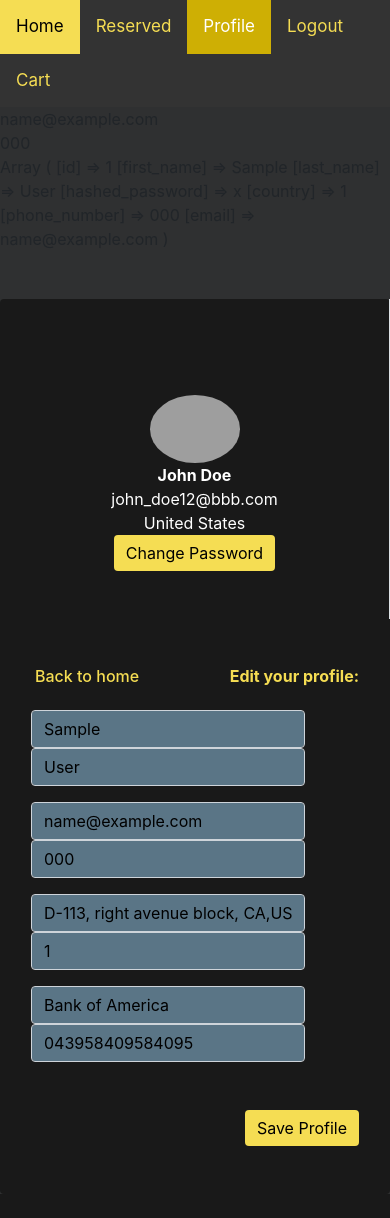
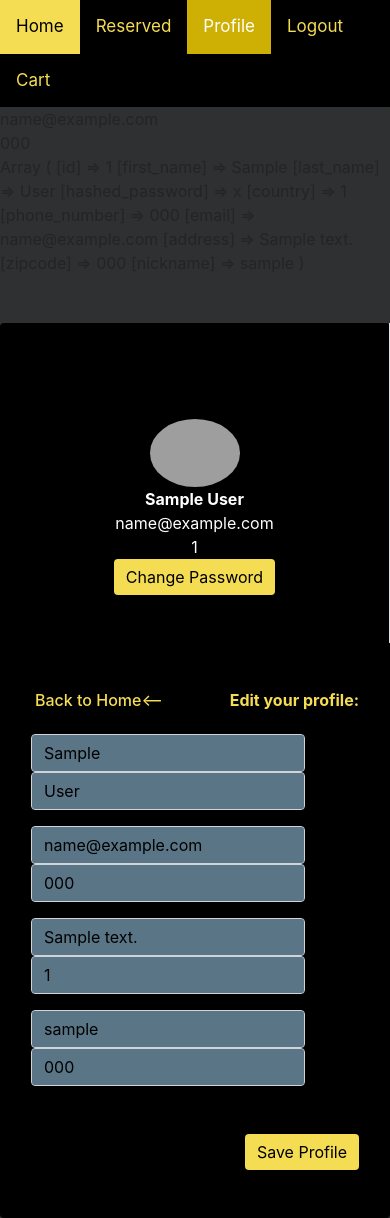
Before and after one commit to FedericoColonna/web-project, a PHP site: page /show_profile.php in a window 390 px wide. Before the commit the page ends 1194 px from the top, so only its background shows below. Run offline with PHP 8.4, Linux system fonts and the light colour scheme; the visitor is signed in with stand-in values (Sample User, id 1); tables that the repository leaves empty or names only in its code hold one stand-in row (values such as "Sample post"); grey boxes are pictures that could not be loaded.

Commit message:
finished profile fields

```diff
--- a/back_end/db-user.php
+++ b/back_end/db-user.php
@@ -3,22 +3,22 @@
 
     function getUser($email) {
         GLOBAL $conn;
-        if ($stmt = mysqli_prepare($conn, "SELECT id, first_name, last_name, hashed_password, country, phone_number FROM user WHERE email = ?")) {
+        if ($stmt = mysqli_prepare($conn, "SELECT id, first_name, last_name, hashed_password, country, phone_number, address, zipcode, nickname FROM user WHERE email = ?")) {
             mysqli_stmt_bind_param($stmt, "s", $email);
             mysqli_stmt_execute($stmt);
-            mysqli_stmt_bind_result($stmt, $id, $first_name, $last_name, $hashed_password, $country, $phone_number);
+            mysqli_stmt_bind_result($stmt, $id, $first_name, $last_name, $hashed_password, $country, $phone_number, $address, $zipcode, $nickname);
             mysqli_stmt_fetch($stmt);
 
-            return compact('id', 'first_name', 'last_name', 'hashed_password', 'country', 'phone_number', 'email');
+            return compact('id', 'first_name', 'last_name', 'hashed_password', 'country', 'phone_number', 'email', 'address', 'zipcode', 'nickname');
         } else {
             return -1;
         }
     }
 
-    function updateUser($id, $email, $firstname, $lastname, $country, $phone_number) {
+    function updateUser($id, $email, $firstname, $lastname, $country, $address, $nickname, $phone_number, $zipcode) {
         GLOBAL $conn;
-        if ($stmt = mysqli_prepare($conn, "UPDATE user SET email = ?, first_name = ?, last_name = ?, country = ?, phone_number = ? WHERE id = ?;")) {
-            mysqli_stmt_bind_param($stmt, "ssssii", $email, $firstname, $lastname, $country, $phone_number, $id);
+        if ($stmt = mysqli_prepare($conn, "UPDATE user SET email = ?, first_name = ?, last_name = ?, country = ?, address = ?, nickname = ?, phone_number = ?, zipcode = ? WHERE id = ?;")) {
+            mysqli_stmt_bind_param($stmt, "ssssssiii", $email, $firstname, $lastname, $country, $address, $nickname, $phone_number, $zipcode, $id);
             mysqli_stmt_execute($stmt);
             mysqli_stmt_close($stmt);
 
@@ -28,10 +28,10 @@
         }
     }
 
-    function createUser($email, $hashed_password, $firstname, $lastname, $country, $phone_number) {
+    function createUser($email, $hashed_password, $firstname, $lastname, $country, $address, $nickname, $phone_number, $zipcode) {
         GLOBAL $conn;
-        if ($stmt = mysqli_prepare($conn, "INSERT INTO user (email, hashed_password, first_name, last_name, country, phone_number) VALUES(?, ?, ?, ?, ?, ?);")) {
-            mysqli_stmt_bind_param($stmt, "sssssi", $email, $hashed_password, $firstname, $lastname, $country, $phone_number);
+        if ($stmt = mysqli_prepare($conn, "INSERT INTO user (email, hashed_password, first_name, last_name, country, address, nickname, phone_number, zipcode) VALUES(?, ?, ?, ?, ?, ?, ?, ?, ?);")) {
+            mysqli_stmt_bind_param($stmt, "sssssssii", $email, $hashed_password, $firstname, $lastname, $country, $address, $nickname, $phone_number, $zipcode);
             mysqli_stmt_execute($stmt);
             mysqli_stmt_close($stmt);
 
--- a/back_end/update_profile.php
+++ b/back_end/update_profile.php
@@ -8,9 +8,12 @@
         $maybe_new_email = trim($_POST['email']);
         $country = trim($_POST['country']);
         $phone_number = trim($_POST['phone_number']);
+        $address = ($_POST['address']);
+        $zipcode = trim($_POST['zipcode']);
+        $nickname = trim($_POST['nickname']);
         $user = getUser($current_email);
 
-        if (updateUser($user["id"], $maybe_new_email, $firstname, $lastname, $country, $phone_number) == 0) {
+        if (updateUser($user["id"], $maybe_new_email, $firstname, $lastname, $country, $address, $nickname, $phone_number, $zipcode) == 0) {
             $_SESSION['email'] = $maybe_new_email;
             header("Location: ../show_profile.php?error=none2");
         } else {
--- a/show_profile.php
+++ b/show_profile.php
@@ -44,14 +44,17 @@ integrity="sha384-ho+j7jyWK8fNQe+A12Hb8AhRq26LrZ/JpcUGGOn+Y7RsweNrtN/tE3MoK7ZeZD
     <div class="row">
         <div class="col-md-4 border-right">
             <div class="d-flex flex-column align-items-center text-center p-3 py-5"><img class="rounded-circle mt-5" src="https://i.imgur.com/0eg0aG0.jpg" width="90">
-            <span class="font-weight-bold">John Doe</span><span>john_doe12@bbb.com</span><span>United States</span><span><button type="button" class="btn btn-primary profile-button" onclick="location.href='change_password_page.php';">Change Password</button></span></div>
+            <span class="font-weight-bold"><?php echo htmlspecialchars($user["first_name"]);echo'&nbsp';echo htmlspecialchars($user["last_name"]); ?></span>
+            <span><?php echo htmlspecialchars($user["email"]); ?></span>
+            <span><?php echo htmlspecialchars($user["country"]); ?></span><span>
+            <button type="button" class="btn btn-primary profile-button" onclick="location.href='change_password_page.php';">Change Password</button></span></div>
         </div>
         <div class="col-md-8">
             <form action="/back_end/update_profile.php" method="POST">
             <div class="p-3 py-5">
                 <div class="d-flex justify-content-between align-items-center mb-3">
                     <div class="d-flex flex-row align-items-center back"><i class="fa fa-long-arrow-left mr-1 mb-1"></i>
-                        <h6><a href="index.php">Back to home<a></h6>
+                        <h6><a href="index.php">Back to Home<--<a></h6>
                     </div>
                     <h6 class="text-right">Edit your profile:</h6>
                 </div>
@@ -64,12 +67,12 @@ integrity="sha384-ho+j7jyWK8fNQe+A12Hb8AhRq26LrZ/JpcUGGOn+Y7RsweNrtN/tE3MoK7ZeZD
                     <div class="col-md-6"><input type="text" name="phone_number" class="form-control" value="<?php echo htmlspecialchars($user["phone_number"]); ?>" placeholder="Phone number"></div>
                 </div>
                 <div class="row mt-3">
-                    <div class="col-md-6"><input type="text" class="form-control" placeholder="address" value="D-113, right avenue block, CA,USA"></div>
+                    <div class="col-md-6"><input type="text" name="address" class="form-control" placeholder="address" value="<?php echo htmlspecialchars($user["address"]); ?>"></div>
                     <div class="col-md-6"><input type="text" name="country" class="form-control" value="<?php echo htmlspecialchars($user["country"]); ?>" placeholder="country"></div>
                 </div>
                 <div class="row mt-3">
-                    <div class="col-md-6"><input type="text" class="form-control" placeholder="Bank Name" value="Bank of America"></div>
-                    <div class="col-md-6"><input type="text" class="form-control" value="043958409584095" placeholder="Account Number"></div>
+                    <div class="col-md-6"><input type="text" name="nickname" class="form-control" placeholder="Nickname" value="<?php echo htmlspecialchars($user["nickname"]); ?>"></div>
+                    <div class="col-md-6"><input type="text" name="zipcode" class="form-control" value="<?php echo htmlspecialchars($user["zipcode"]); ?>" placeholder="Zip Code"></div>
                 </div>
                 <div class="mt-5 text-right"><button class="btn btn-primary profile-button" name="update" type="submit">Save Profile</button></div>
             </form>
--- a/styles.css
+++ b/styles.css
@@ -1,7 +1,7 @@
 
 /* Add a black background color to the top navigation */
 .topnav {
-  background-color: #333;
+  background-color: black;
   overflow: hidden;
 }
 
@@ -75,7 +75,7 @@ body{
 .card {
     border-radius: 30px;
     border-top: 5px solid rgb(245, 221, 83);
-    background:  #191919;
+    background:  black;
     color:  rgb(245, 221, 83);
     width: 300px;
 }
@@ -287,7 +287,7 @@ small {
 #mydiv{
     margin-top: 40px;
     width: 700px;
-    background-color: #191919;
+    background-color: black;
     padding-top: 60px;
     padding-bottom: 60px;
 
@@ -341,6 +341,11 @@ small {
     position: relative;
 
 }
+.warning{
+    position: fixed;
+    right: 50px; top: 245px;
+    color: rgb(245, 221, 83);
+}
 
 
 .label{
@@ -350,7 +355,7 @@ small {
 }
 .profilediv{
 
-    background-color: #191919;
+    background-color: black;
     color: white;
 
 }
```
Also changed, not shown: back_end/registration.php (+13 -3 lines), signup_page.php (+23 -9 lines).
